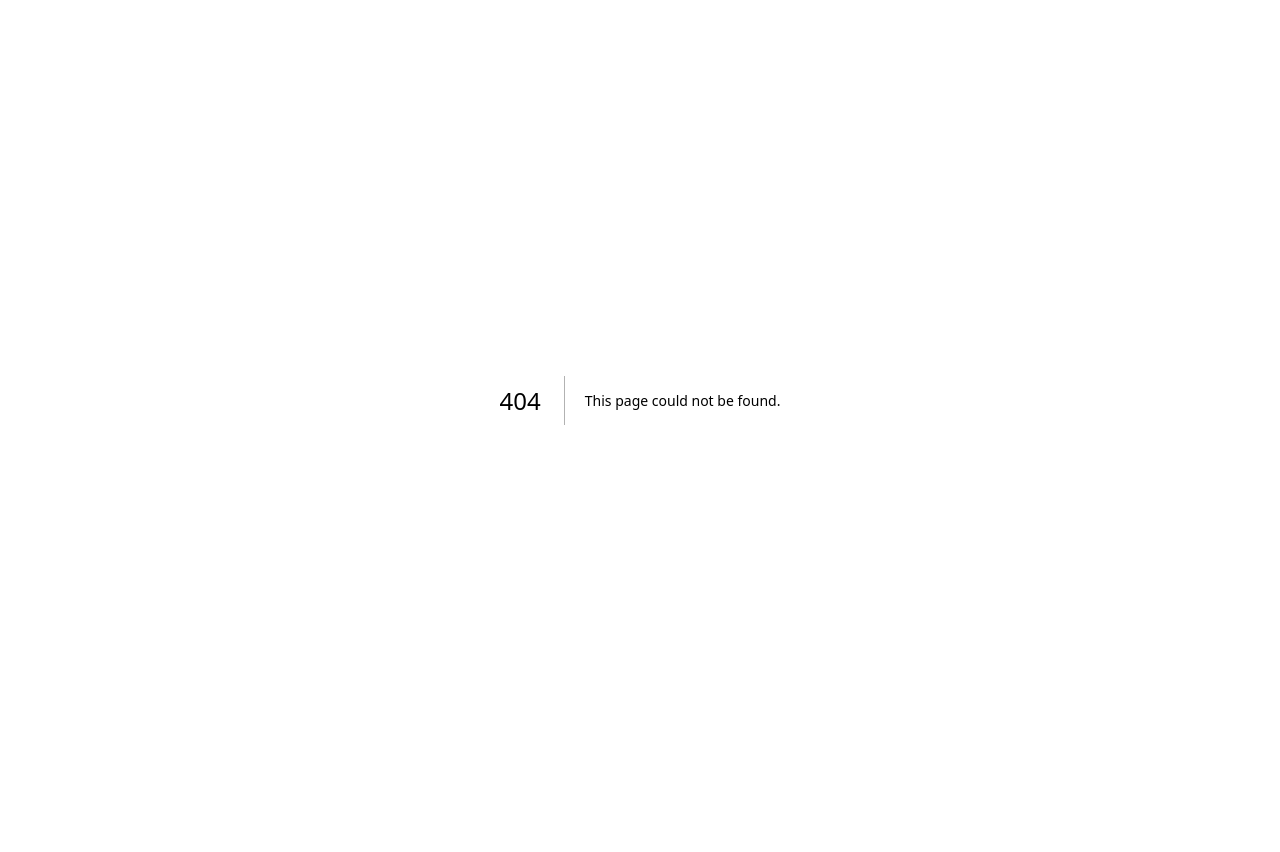
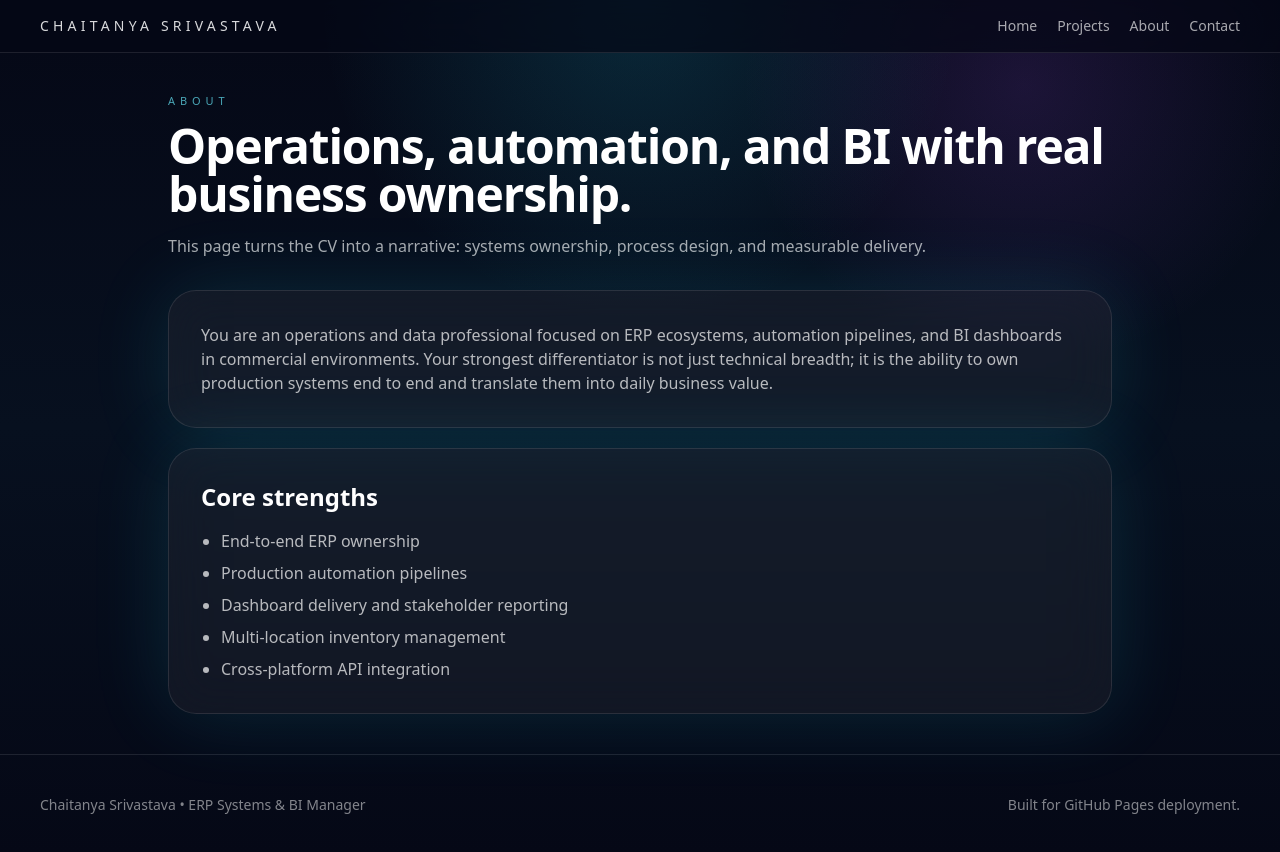
Before and after one commit to chaitanyayugo/Portfolio, a Next.js app: page /chaitanya-portfolio/about in a window 1280 px wide. Before the commit this address had no page. Shown: the top 852 px of the page. Before the commit the page ends 800 px from the top, so only its background shows below. Built offline with nearby package versions, Linux system fonts and the light colour scheme.

Commit message:
Create page.tsx

```diff
--- /dev/null
+++ b/app/about/page.tsx
@@ -0,0 +1,35 @@
+import { SiteShell } from "@/components/SiteShell";
+import { SectionHeading } from "@/components/SectionHeading";
+import { BentoCard } from "@/components/BentoCard";
+
+export default function AboutPage() {
+  return (
+    <SiteShell>
+      <main className="mx-auto max-w-5xl px-5 py-10 md:px-10">
+        <SectionHeading
+          eyebrow="About"
+          title="Operations, automation, and BI with real business ownership."
+          description="This page turns the CV into a narrative: systems ownership, process design, and measurable delivery."
+        />
+        <div className="grid gap-5">
+          <BentoCard className="p-6 md:p-8">
+            <p className="text-sm leading-8 text-white/70 md:text-base">
+              You are an operations and data professional focused on ERP ecosystems, automation pipelines, and BI dashboards in commercial environments.
+              Your strongest differentiator is not just technical breadth; it is the ability to own production systems end to end and translate them into daily business value.
+            </p>
+          </BentoCard>
+          <BentoCard className="p-6 md:p-8">
+            <h2 className="text-2xl font-semibold">Core strengths</h2>
+            <ul className="mt-4 list-disc space-y-2 pl-5 text-white/70">
+              <li>End-to-end ERP ownership</li>
+              <li>Production automation pipelines</li>
+              <li>Dashboard delivery and stakeholder reporting</li>
+              <li>Multi-location inventory management</li>
+              <li>Cross-platform API integration</li>
+            </ul>
+          </BentoCard>
+        </div>
+      </main>
+    </SiteShell>
+  );
+}
```
